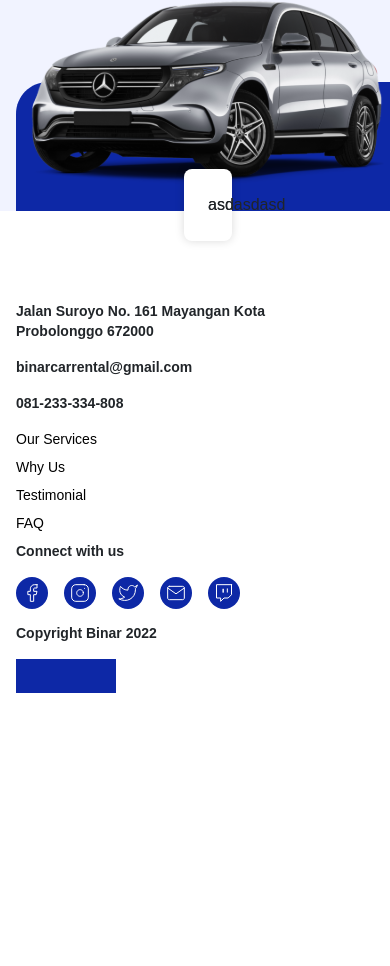
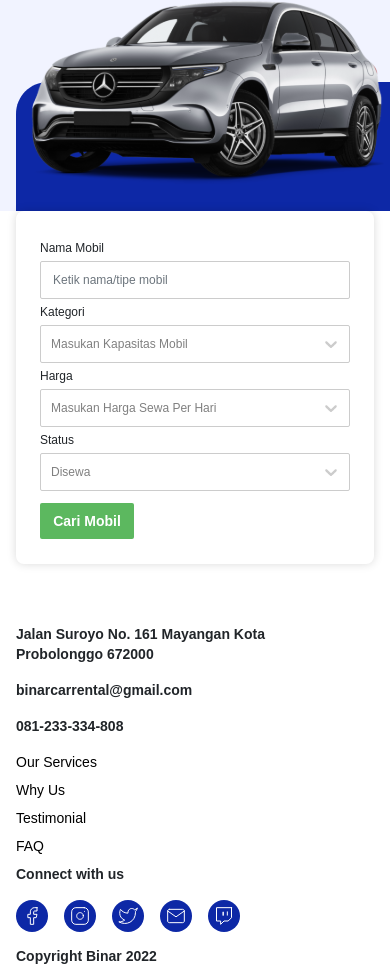
Before and after one commit to tangguhriyadi/binar-challenge-gold-2nd, a React (Create React App) app: page /search in a window 390 px wide. Shown: the part 746-1712 px from the top of the page. Before the commit the page ends 1513 px from the top, so only its background shows below. Built offline with nearby package versions, Linux system fonts and the light colour scheme; no server answers.

Commit message:
fixed search content responsive

```diff
--- a/src/App.css
+++ b/src/App.css
@@ -89,9 +89,7 @@ line-height: 18px;
   background: #F1F3FF;
   box-shadow: 0px 0px 4px rgba(0, 0, 0, 0.15);
   border-radius: 8px;
-/*   padding-top: 69px;
-  padding-left: 46px;
-  padding-right: 32px; */
+
 }
 .slick-slide > div {
   margin: 0 16px;
@@ -126,13 +124,52 @@ line-height: 18px;
   position: relative;
   z-index: 1;
 }
-
+.selectBox {
+  border: 1px solid #CCCCCC;
+border-radius: 2px;
+  padding: 9px 12px;
+  min-width: 209px;
+}
+.selectBox:focus {
+  border-color: #5CB85F;
+  border-style: solid;
+  box-shadow: 0 0 0 1px #5CB85F ;
+  border-width: 1px;
+}
+.searchButton {
+  display: flex;
+  flex-direction: row;
+  justify-content: center;
+  align-items: center;
+  padding: 8px 12px;
+  width: 94px;
+  height: 36px;
+  background: #5CB85F;
+  border-radius: 2px;
+  color: #FFFFFF;
+  margin-bottom: 1px;
+}
+@media screen and (max-width:1384px) {
+  #search {
+    padding-left: 90px !important;
+    padding-right: 90px !important;
+  }
+}
+@media screen and (max-width:1278px) {
+  #search {
+    margin-top: 0 !important;
+  }
+  .rowSearch {
+    display: block !important;
+  }
+  .searchButton {
+    margin-top: 12px;
+  }
+}
 @media screen and (max-width:1008px) {
   .faqText {
     padding-right: 0 !important;
   }
-}
-@media screen and (max-width:1008px) {
   .nav1, .nav2, .navbar-toggler {
     margin-left: 16px !important;
     margin-right: 16px !important;
@@ -140,6 +177,8 @@ line-height: 18px;
   .bannerLeft {
     padding-left: 16px !important;
   }
+
+
 }
 
 @media screen and (max-width:768px) {
@@ -241,4 +280,8 @@ line-height: 18px;
   .footerRow {
     padding-right: 76px !important;
   }
+  #search {
+    padding-left: 16px !important;
+    padding-right: 16px !important;
+  }
 }
--- a/src/components/searchBox.js
+++ b/src/components/searchBox.js
@@ -1,11 +1,10 @@
 import React from "react";
-import { Container, Form, Button, Row, Col } from "react-bootstrap";
-/* import Select from "react-select"; */
-/* import {categoryList, PriceList, StatusList} from '../utils/constant' */
+import { Container, Form, Button } from "react-bootstrap";
+import Select from "react-select";
+import { categoryList, PriceList, StatusList } from "../utils/constant";
 
 const SearchBox = ({ carData }) => {
-
-  /* const customTheme = (theme) => {
+  const customTheme = (theme) => {
     return {
       ...theme,
       colors: {
@@ -14,53 +13,93 @@ const SearchBox = ({ carData }) => {
         primary: "#5CB85F",
       },
     };
-  }; */
-  /* const colorStyles = {
+  };
+  const colorStyles = {
     control: (styles) => ({
       ...styles,
       backgroundColor: "white",
-      width: "208px",
-      height: "32px",
+      minWidth: "208px",
+      /* height: "32px", */
       borderRadius: "2px",
+      cursor: "pointer",
     }),
     option: (styles) => {
-      return { ...styles };
+      return { ...styles, cursor: "pointer" };
     },
     indicatorSeparator: (styles) => ({ ...styles, opacity: "0" }),
-    menu: (styles) => ({ ...styles, width: "208px" }),
-  }; */
-  /* const colorStyles2 = {
+    menu: (styles) => ({ ...styles, minWidth: "208px" }),
+  };
+  const colorStyles2 = {
     control: (styles) => ({
       ...styles,
       backgroundColor: "white",
-      width: "219px",
-      height: "32px",
+      minWidth: "219px",
+      /* height: "32px", */
       borderRadius: "2px",
+      cursor: "pointer",
     }),
     option: (styles) => {
-      return { ...styles };
+      return { ...styles, cursor: "pointer" };
     },
     indicatorSeparator: (styles) => ({ ...styles, opacity: "0" }),
-    menu: (styles) => ({ ...styles, width: "219px" }),
-  }; */
+    menu: (styles) => ({ ...styles, minWidth: "219px" }),
+  };
   return (
     <Container
       id="search"
-      style={{ paddingLeft: "196px", paddingRight: "196px", marginTop: "-42px" }}
+      style={{
+        paddingLeft: "196px",
+        paddingRight: "196px",
+        marginTop: "-42px",
+      }}
       fluid
     >
-    <Row className="rowSearch">
-      <Col className="p-0 d-flex justify-content-between" lg={11}>
-      <div>asd</div>
-      <div>asd</div>
-      <div>asd</div>
-      </Col>
-      <Col className="p-0" lg={1}>
-asd
-      </Col>
+      <Form className="d-flex justify-content-between rowSearch">
+        <div>
+          <Form.Label style={{marginBottom:'4px'}} className="font7">Nama Mobil</Form.Label>
+          <Form.Control
+            className="selectBox font7"
+            type="text"
+            placeholder="Ketik nama/tipe mobil"
+          />
+        </div>
+        <div>
+          <Form.Label style={{marginBottom:'4px'}} className="font7">Kategori</Form.Label>
+          <Select
+            options={categoryList}
+            styles={colorStyles}
+            className="font7"
+            placeholder="Masukan Kapasitas Mobil"
+            theme={customTheme}
+          />
+        </div>
+        <div>
+          <Form.Label style={{marginBottom:'4px'}} className="font7">Harga</Form.Label>
+          <Select
+            options={PriceList}
+            styles={colorStyles2}
+            className="font7"
+            placeholder="Masukan Harga Sewa Per Hari"
+            theme={customTheme}
+          />
+        </div>
+        <div>
+          <Form.Label style={{marginBottom:'4px'}} className="font7">Status</Form.Label>
+          <Select
+            options={StatusList}
+            styles={colorStyles}
+            className="font7"
+            placeholder="Disewa"
+            theme={customTheme}
+          />
+        </div>
+        <div className="d-flex flex-column-reverse">
+        <Button className="searchButton font2" type="submit" variant="none">
+          Cari Mobil
+        </Button>
+        </div>
 
-    </Row>
-
+      </Form>
     </Container>
   );
 };
```
